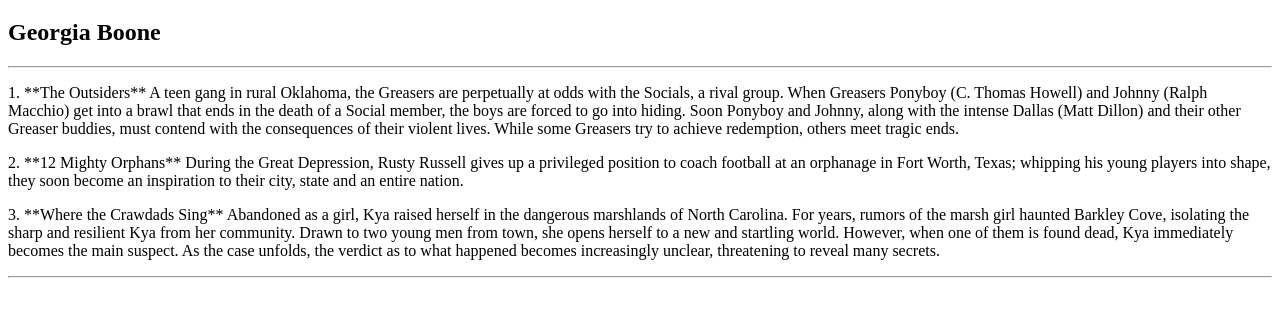
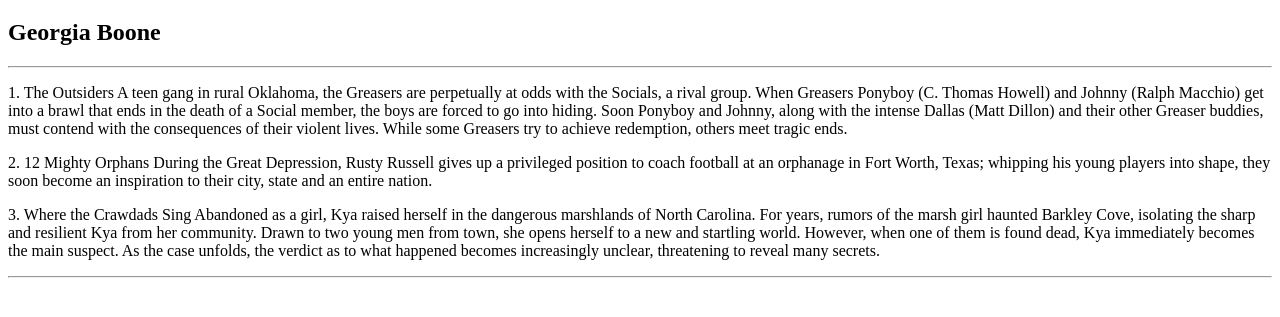
Before and after one commit to georgiaboone/WebDesignHomework, a plain HTML site: page Assignment5/index.html in a window 1280 px wide. Shown: the part 61-378 px from the top of the page. Drawn offline with Linux system fonts and the light colour scheme.

Commit message:
Update index.html

```diff
--- a/Assignment5/index.html
+++ b/Assignment5/index.html
@@ -11,7 +11,7 @@
             <hr>
 
         <p>
-            1. **The Outsiders**
+            1. The Outsiders
 
             A teen gang in rural Oklahoma, the Greasers are perpetually at odds with the Socials, a rival group.
             When Greasers Ponyboy (C. Thomas Howell) and Johnny (Ralph Macchio) get into a brawl that ends in the
@@ -20,14 +20,14 @@
             of their violent lives. While some Greasers try to achieve redemption, others meet tragic ends.
         </p>
         <p>
-            2. **12 Mighty Orphans**
+            2. 12 Mighty Orphans
 
             During the Great Depression, Rusty Russell gives up a privileged position to coach football at an
             orphanage in Fort Worth, Texas; whipping his young players into shape, they soon become an inspiration
             to their city, state and an entire nation.
         </p>
         <p>
-            3. **Where the Crawdads Sing**
+            3. Where the Crawdads Sing
 
             Abandoned as a girl, Kya raised herself in the dangerous marshlands of North Carolina. For years, rumors
             of the marsh girl haunted Barkley Cove, isolating the sharp and resilient Kya from her community. Drawn
```
